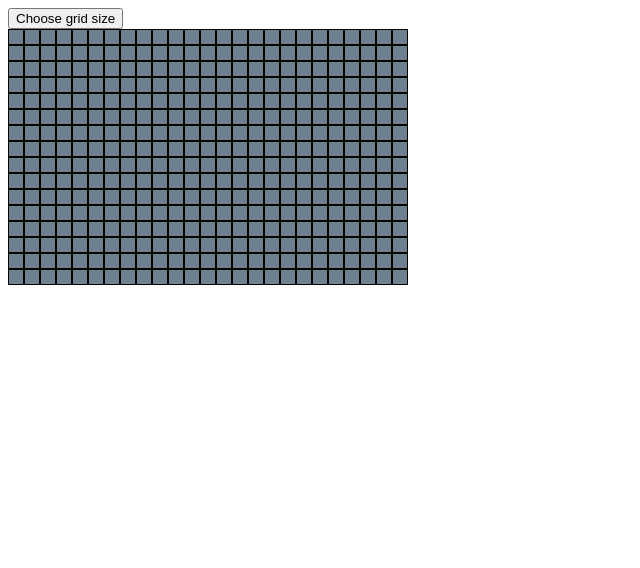
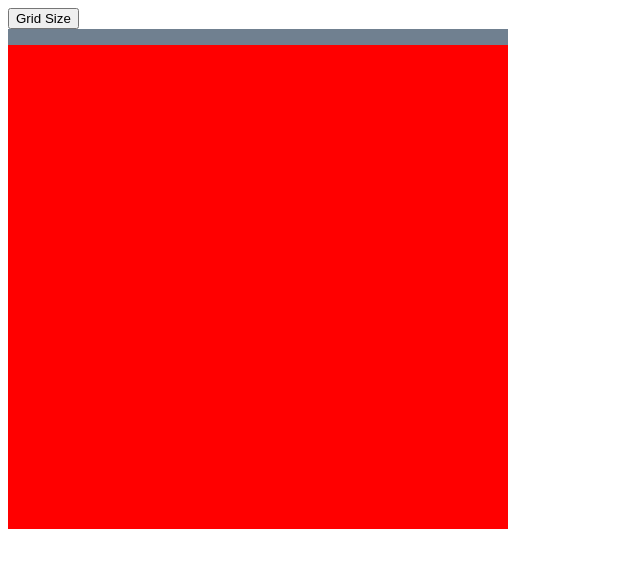
Before and after one commit to Alves15/odin-sketch, a plain HTML site: page index.html in a window 1280 px wide. Shown: the whole page, without its empty margins (0-640 px from the left). Drawn offline with Linux system fonts and the light colour scheme.

Commit message:
button creates a new grid. Added container height.

```diff
--- a/index.html
+++ b/index.html
@@ -6,14 +6,14 @@
     <title>Document</title>
 </head>
 <body>
-    <button id="btn">Choose grid size</button>
+    <button id="btn">Grid Size</button>
     <div id="container">
     </div>
 
     <script>
         const container = document.querySelector('#container');
 
-        for (let i = 0; i < 400; i++){
+        for (let i = 0; i < 4; i++){
             let gridblock = document.createElement('div');
             gridblock.classList.add('gridblock');
             container.appendChild(gridblock);
@@ -26,16 +26,21 @@
             });
         });
 
+
         const btn = document.querySelector('#btn');
         btn.addEventListener('click', () => {
-            let gridsize = prompt("Select a grid size from 2 to 100.");
+            let gridsize = Number(prompt("Select a grid size from 2 to 100."));
+            console.log(typeof(gridsize));
             let blocks = document.querySelectorAll(".gridblock");
             blocks.forEach((block) => {
                 block.remove();
             });
+            for (let i = 0; i != gridsize * gridsize; i++){
+                let gridblock = document.createElement('div');
+                gridblock.classList.add('gridblock');
+                container.appendChild(gridblock);
+            }
         });
-
-
 
 
 
@@ -44,29 +49,27 @@
     <style>
         #container {
             display: flex;
-            width: 400px;
+            width: 500px;
+            height: 500px;
             margin: 0;
             padding: 0;
+            display: flex;
             flex-wrap: wrap;
+            justify-content: flex-start;
+            background-color: red;
         }
 
         .gridblock {
             background-color: slategrey;
             margin: 0;
             padding: 0;
-            border: 1px solid black;
-            width: 14px;
-            height: 14px;
-            flex-shrink: 0;
+            width: 16px;
+            height: 16px;
+            flex: 1;
         }
 
         .gridblock-painted {
             background-color: #111;
-            margin: 0;
-            padding: 0;
-            border: 1px solid black;
-            width: 14px;
-            height: 14px;
 
         }
     </style>
```
